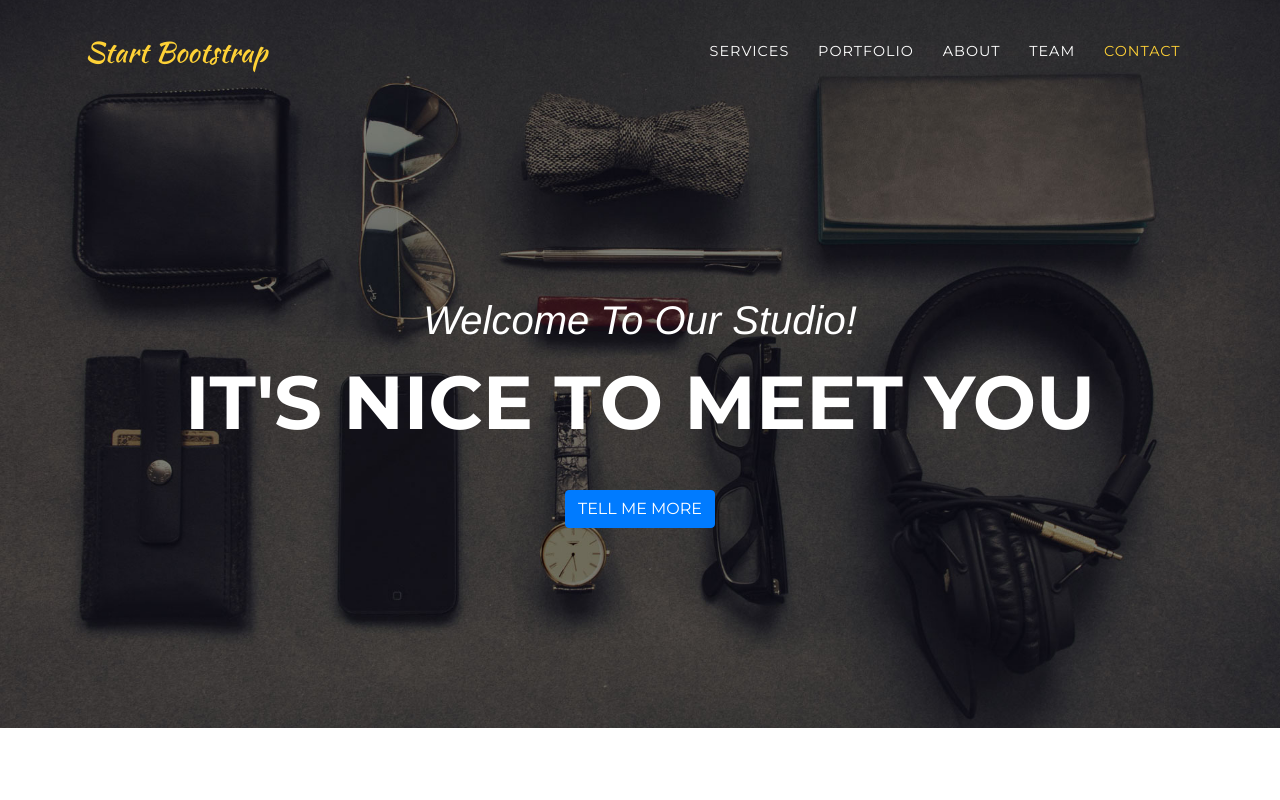
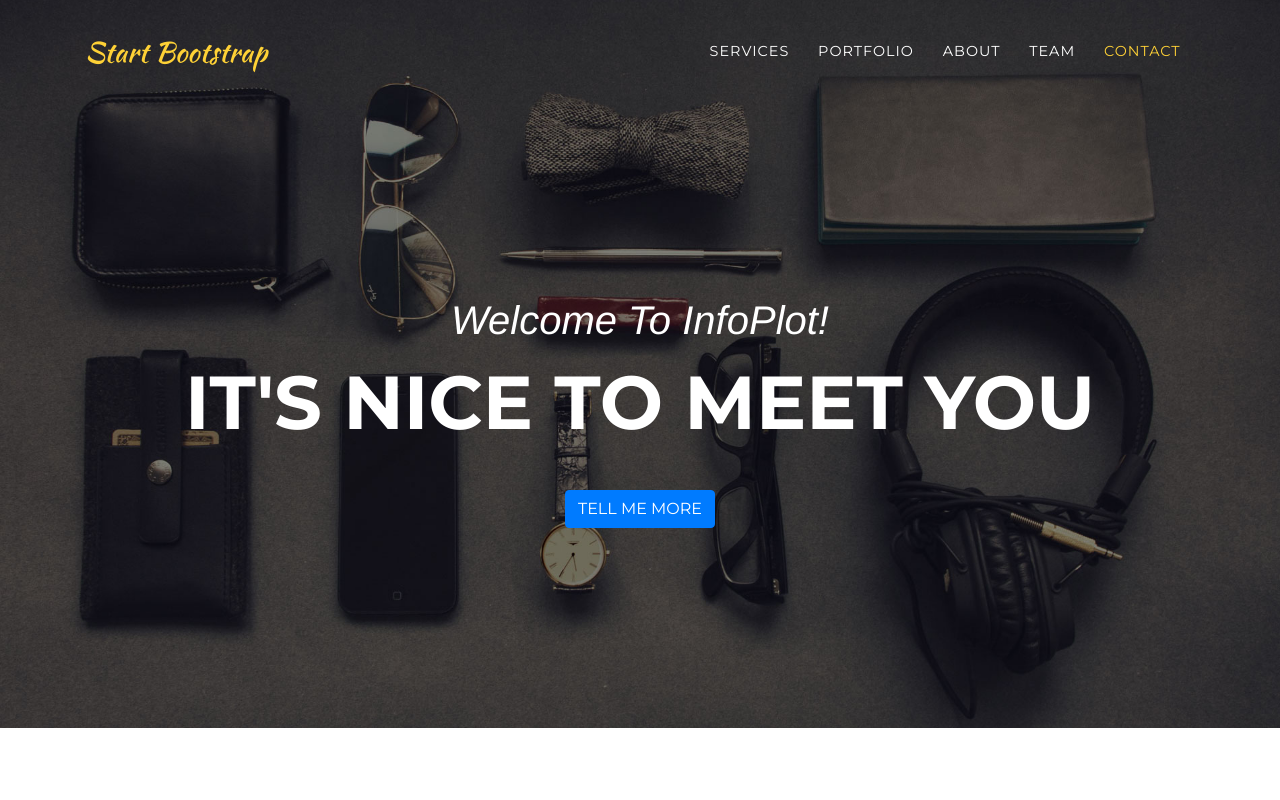
Before and after one commit to devo1/InfoPlot, a website with bundled scripts: page index.html in a window 1280 px wide. Shown: the top 800 px of the page. Built offline with nearby package versions, Linux system fonts and the light colour scheme; a web font is replaced by a local one.

Commit message:
Changed the title

```diff
--- a/index.html
+++ b/index.html
@@ -61,7 +61,7 @@
     <header class="masthead">
       <div class="container">
         <div class="intro-text">
-          <div class="intro-lead-in">Welcome To Our Studio!</div>
+          <div class="intro-lead-in">Welcome To InfoPlot!</div>
           <div class="intro-heading text-uppercase">It's Nice To Meet You</div>
           <a class="btn btn-primary btn-xl text-uppercase js-scroll-trigger" href="#services">Tell Me More</a>
         </div>
```
